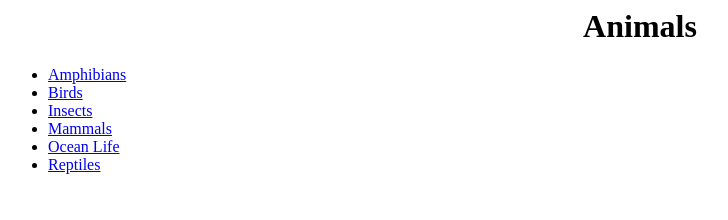
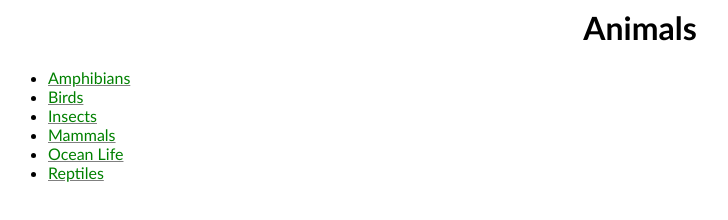
Before and after one commit to loldonut/hev-abai, a plain HTML site: page index.html in a window 1280 px wide. Shown: the whole page, without its empty margins (0-728 px from the left). Drawn offline with Linux system fonts and the light colour scheme.

Commit message:
add css styling

```diff
--- a/index.html
+++ b/index.html
@@ -2,6 +2,8 @@
     <head>
         <meta charset="UTF-8" />
         <meta name="viewport" content="width=device-width, initial-scale=1.0, maximum-scale=1.0" />
+
+        <link rel="stylesheet" href="styles.css" type="text/css" />
 
         <title>Home - Animals</title>
     </head>
--- /dev/null
+++ b/styles.css
@@ -0,0 +1,12 @@
+body {
+    font-family: 'Gill Sans', 'Gill Sans MT', Calibri, 'Trebuchet MS', sans-serif;
+}
+
+a {
+    color: green;
+    text-decoration-color: grey;
+}
+
+a:hover {
+    color: blue;
+}
```
